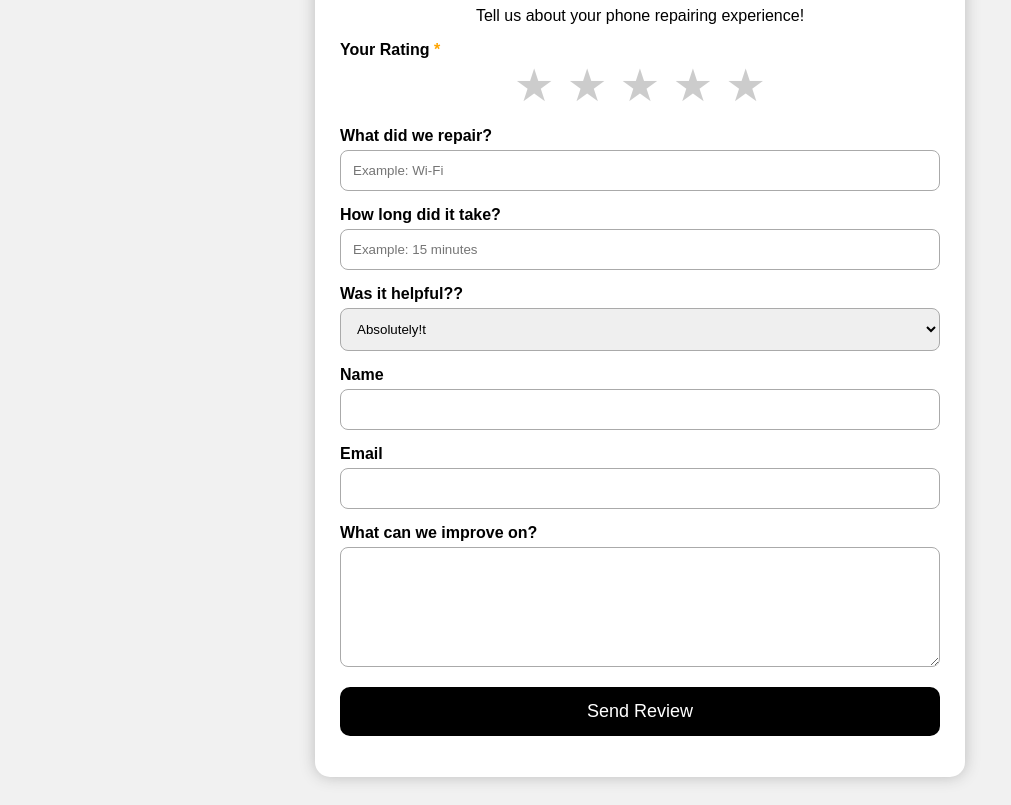
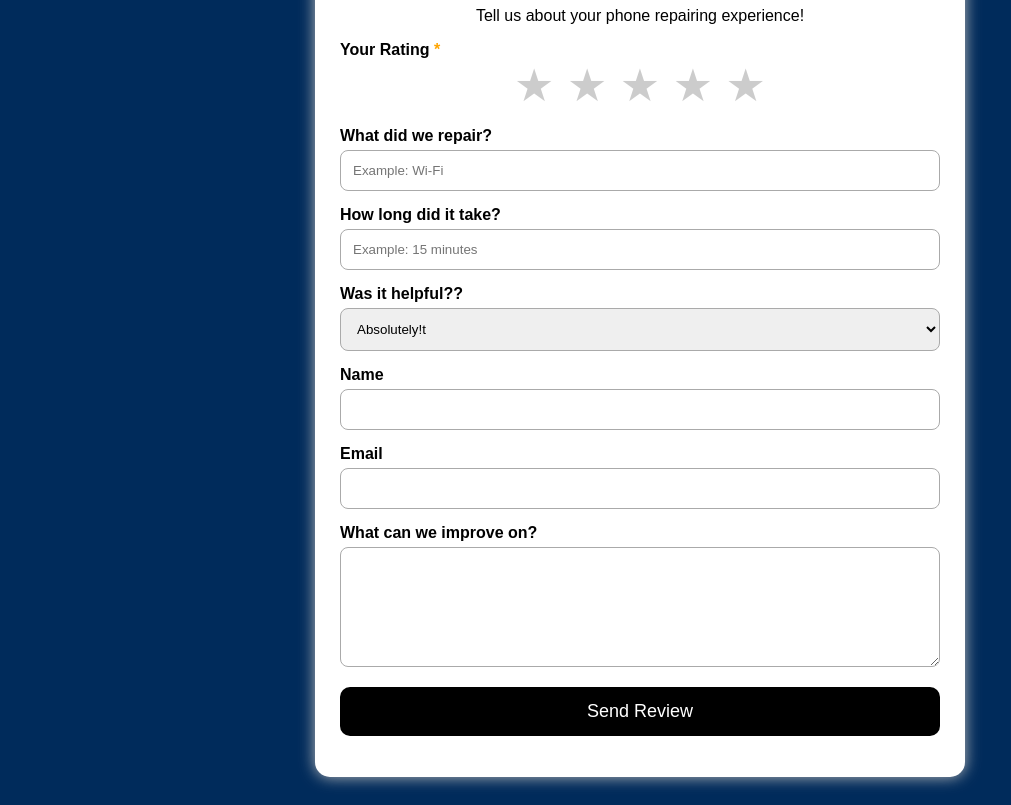
Before and after one commit to crowcawcaw88/CawCleanzIt, a website: page CawCleanzIt/index.html in a window 1280 px wide. Shown: the part 145-950 px from the top of the page, without its empty margins (0-1011 px from the left). Drawn offline with Linux system fonts and the light colour scheme.

Commit message:
Update index.html

```diff
--- a/CawCleanzIt/index.html
+++ b/CawCleanzIt/index.html
@@ -9,7 +9,7 @@
 <style>
 body {
     font-family: Arial, sans-serif;
-    background: #f1f1f1;
+    background: #002B5B;
     padding: 20px;
 }
 
```
